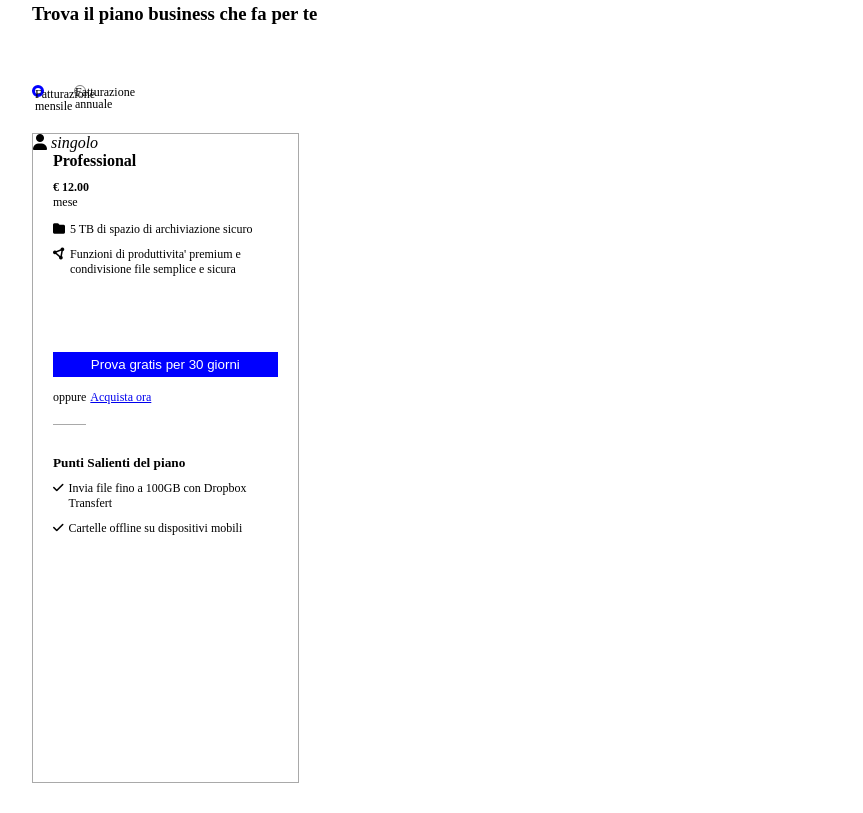
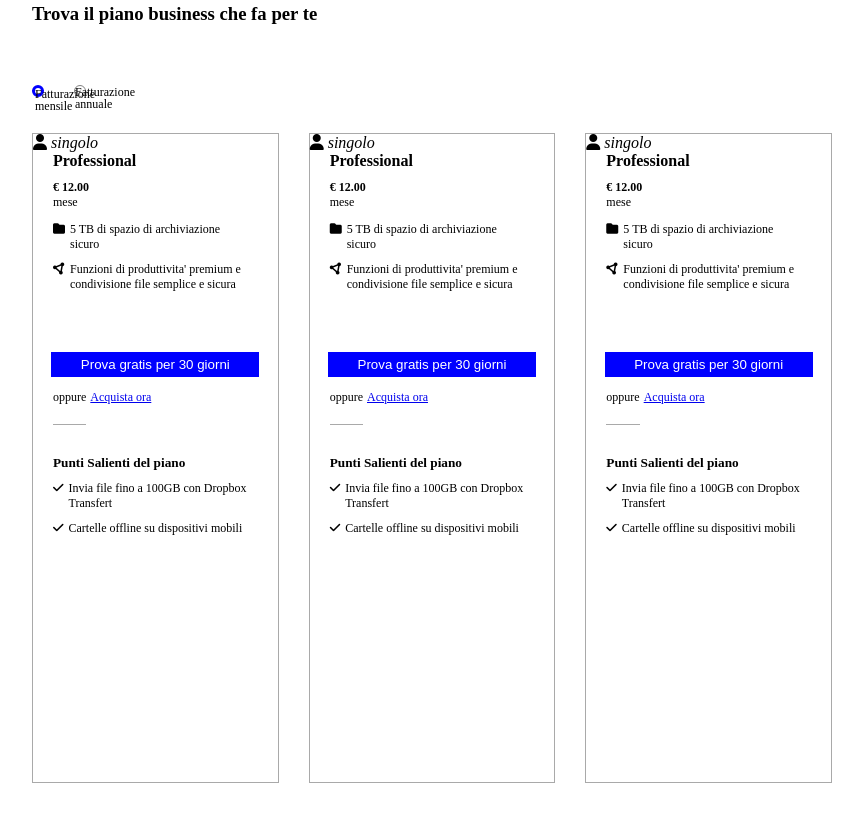
Before and after one commit to AdamBenDev/htmlcss-dropbox, a plain HTML site: page index.html in a window 1280 px wide. Shown: the part 927-1740 px from the top of the page, without its empty margins (208-1071 px from the left). Drawn offline with Linux system fonts and the light colour scheme.

Commit message:
Copy paste cards

```diff
--- a/index.html
+++ b/index.html
@@ -120,6 +120,102 @@
                             </ul>
                         </div>
                     </div>
+                    <div class="column">
+                        <div class="costumer-plan mb-20">
+                            <i class="fa-solid fa-user"></i>
+                            <i>singolo</i>
+
+                        </div>
+                        <div class="customer-plan-type mb-30 pl-20">
+                            <h4 class="mb-10">Professional</h4>
+                            <ul>
+                                <li class="mb-5"><strong>€ 12.00</strong></li>
+                                <li>mese</li>
+                            </ul>
+                        </div>
+                        <div class="customer-plan-features mb-20 pl-20">
+                            <ul class="icon-list">
+                                <li class="mb-10">
+                                    <span><i class="fa-solid fa-folder"></i></span>
+                                    <span>5 TB di spazio di archiviazione sicuro</span>
+                                </li>
+                                <li>
+                                    <span><i class="fa-solid fa-circle-nodes"></i></span>
+                                    <span>Funzioni di produttivita' premium e condivisione file semplice e sicura</span>
+                                </li>
+                            </ul>
+                        </div>
+                        <div class="customer-plan-test">
+                            <button class="button-blue button-col-85 mb-10">
+                                Prova gratis per 30 giorni
+                            </button>
+                        </div>
+                        <div class="customer-plan-buynow pl-20 mb-50">
+                            <span class="border-special">oppure</span>
+                            <a href="#">Acquista ora</a>
+                        </div>
+                        <div class="customer-plan-highlights pl-20">
+                            <h5 class="mb-10">Punti Salienti del piano</h5>
+                            <ul class="icon-list">
+                                <li>
+                                    <span><i class="fa-solid fa-check"></i></span>
+                                    <span>Invia file fino a 100GB con Dropbox Transfert</span>
+                                </li>
+                                <li>
+                                    <span><i class="fa-solid fa-check"></i></span>
+                                    <span>Cartelle offline su dispositivi mobili</span>
+                                </li>
+                            </ul>
+                        </div>
+                    </div>
+                    <div class="column">
+                        <div class="costumer-plan mb-20">
+                            <i class="fa-solid fa-user"></i>
+                            <i>singolo</i>
+
+                        </div>
+                        <div class="customer-plan-type mb-30 pl-20">
+                            <h4 class="mb-10">Professional</h4>
+                            <ul>
+                                <li class="mb-5"><strong>€ 12.00</strong></li>
+                                <li>mese</li>
+                            </ul>
+                        </div>
+                        <div class="customer-plan-features mb-20 pl-20">
+                            <ul class="icon-list">
+                                <li class="mb-10">
+                                    <span><i class="fa-solid fa-folder"></i></span>
+                                    <span>5 TB di spazio di archiviazione sicuro</span>
+                                </li>
+                                <li>
+                                    <span><i class="fa-solid fa-circle-nodes"></i></span>
+                                    <span>Funzioni di produttivita' premium e condivisione file semplice e sicura</span>
+                                </li>
+                            </ul>
+                        </div>
+                        <div class="customer-plan-test">
+                            <button class="button-blue button-col-85 mb-10">
+                                Prova gratis per 30 giorni
+                            </button>
+                        </div>
+                        <div class="customer-plan-buynow pl-20 mb-50">
+                            <span class="border-special">oppure</span>
+                            <a href="#">Acquista ora</a>
+                        </div>
+                        <div class="customer-plan-highlights pl-20">
+                            <h5 class="mb-10">Punti Salienti del piano</h5>
+                            <ul class="icon-list">
+                                <li>
+                                    <span><i class="fa-solid fa-check"></i></span>
+                                    <span>Invia file fino a 100GB con Dropbox Transfert</span>
+                                </li>
+                                <li>
+                                    <span><i class="fa-solid fa-check"></i></span>
+                                    <span>Cartelle offline su dispositivi mobili</span>
+                                </li>
+                            </ul>
+                        </div>
+                    </div>
                 </div>
             </div>
         </section>
```
